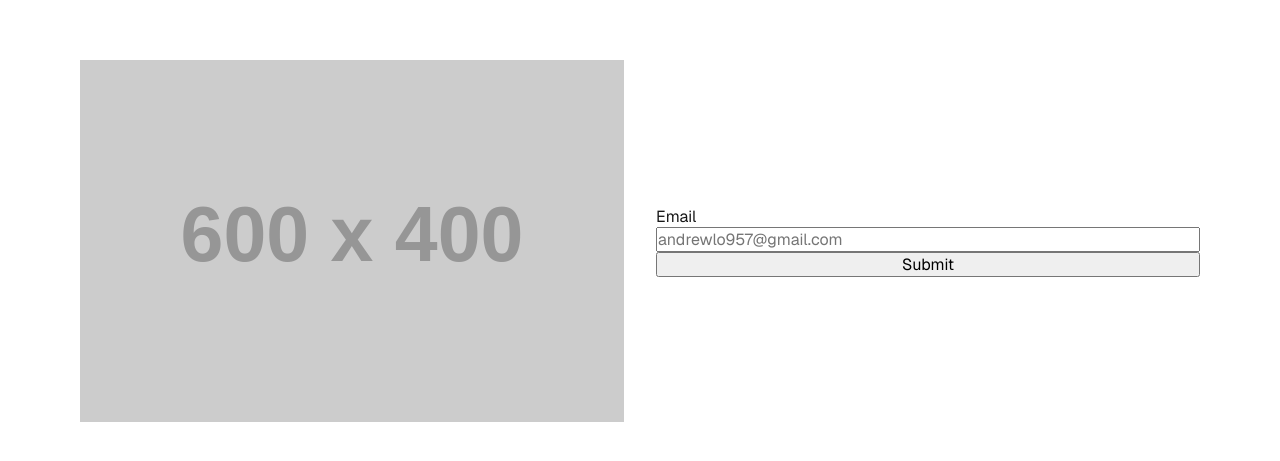
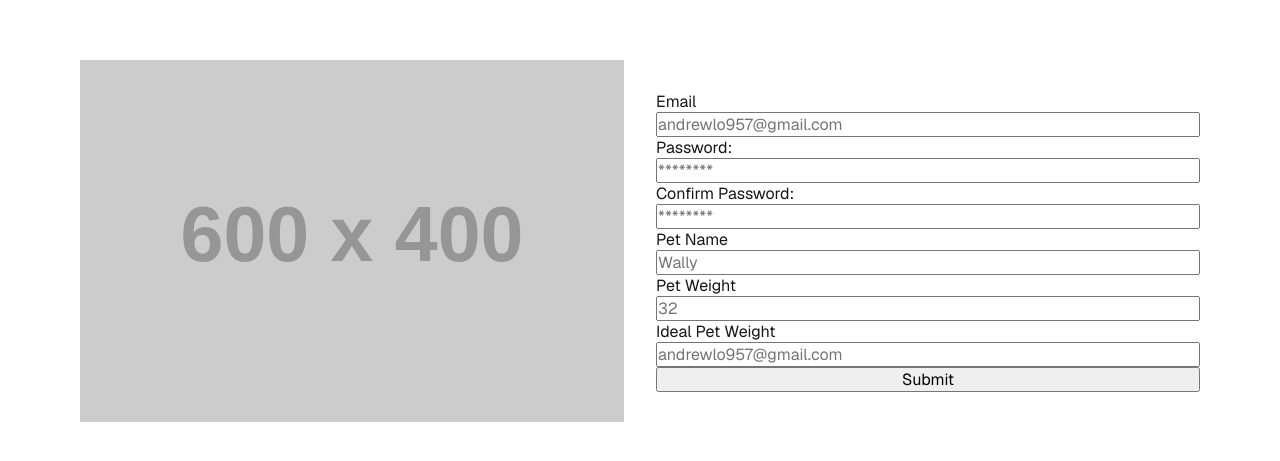
Before and after one commit to lomeintheory/ollie-form, a Next.js app: page / in a window 1280 px wide. Shown: the part 159-620 px from the top of the page. Built offline with nearby package versions, Linux system fonts and the light colour scheme.

Commit message:
create reusable form field component

```diff
--- /dev/null
+++ b/src/app/components/FormField.tsx
@@ -0,0 +1,30 @@
+import { FieldError, UseFormRegisterReturn } from 'react-hook-form';
+import styles from '../page.module.css';
+
+interface FormFieldProps {
+  type: string;
+  id: string;
+  placeholder: string;
+  register: UseFormRegisterReturn;
+  error?: FieldError;
+  label: string;
+}
+
+const FormField = ({
+  type,
+  id,
+  placeholder,
+  register,
+  error,
+  label,
+}: FormFieldProps) => {
+  return (
+    <div className={styles.inputFieldContainer}>
+      <label htmlFor={id}>{label}</label>
+      <input type={type} id={id} placeholder={placeholder} {...register} />
+      {error && <div>{error.message}</div>}
+    </div>
+  );
+};
+
+export default FormField;
--- a/src/app/page.tsx
+++ b/src/app/page.tsx
@@ -5,6 +5,7 @@ import styles from './page.module.css';
 import { zodResolver } from '@hookform/resolvers/zod';
 import { userSignUpSchema } from './validators/UserSignUpSchema';
 import { SubmitHandler, useForm } from 'react-hook-form';
+import FormField from './components/FormField';
 
 interface FormData {
   email: string;
@@ -44,23 +45,55 @@ export default function Home() {
           />
         </div>
         <form className={styles.signUpForm} onSubmit={handleSubmit(formSubmit)}>
-          <div className={styles.inputFieldContainer}>
-            <label htmlFor='email'>Email</label>
-            <input
-              type='email'
-              id='email'
-              placeholder='andrewlo957@gmail.com'
-              {...register('email')}
-            />
-            {errors.email && <div>{errors.email.message}</div>}
-          </div>
-
-          {/* <input />
-          <input />
-          <input />
-          <input />
-          <input /> */}
-          <button>Submit</button>
+          <FormField
+            type='email'
+            id='email'
+            placeholder='andrewlo957@gmail.com'
+            register={register('email')}
+            error={errors.email}
+            label='Email'
+          />
+          <FormField
+            type='password'
+            id='password'
+            placeholder='********'
+            register={register('password')}
+            error={errors.password}
+            label='Password:'
+          />
+          <FormField
+            type='password'
+            id='confirmPassword'
+            placeholder='********'
+            register={register('confirmPassword')}
+            error={errors.confirmPassword}
+            label='Confirm Password:'
+          />
+          <FormField
+            type='text'
+            id='petName'
+            placeholder='Wally'
+            register={register('petName')}
+            error={errors.petName}
+            label='Pet Name'
+          />
+          <FormField
+            type='text'
+            id='petWeight'
+            placeholder='32'
+            register={register('petWeight')}
+            error={errors.petWeight}
+            label='Pet Weight'
+          />
+          <FormField
+            type='text'
+            id='idealPetWeight'
+            placeholder='andrewlo957@gmail.com'
+            register={register('idealPetWeight')}
+            error={errors.idealPetWeight}
+            label='Ideal Pet Weight'
+          />
+          <button type='submit'>Submit</button>
         </form>
       </main>
     </div>
```
